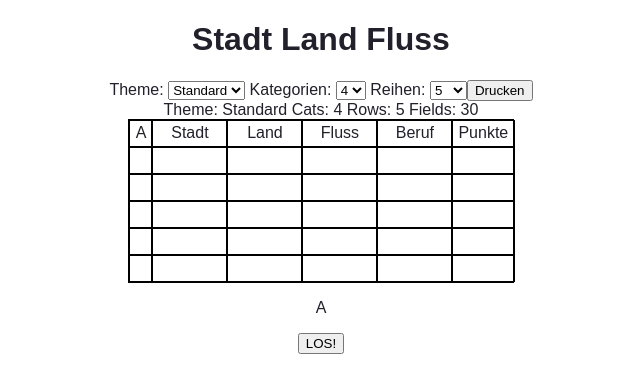
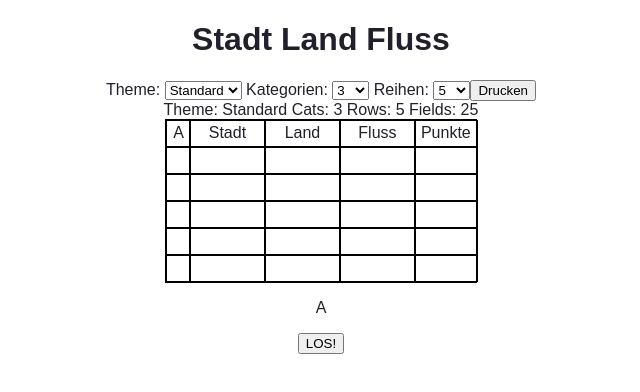
Before and after one commit to ayruun/stadt-land-fluss, a Vue app: page / in a window 1280 px wide. Shown: the top 392 px of the page, without its empty margins (319-959 px from the left). Built offline with nearby package versions, Linux system fonts and the light colour scheme.

Commit message:
switch to 10 cats / make divs editable

```diff
--- a/src/App.vue
+++ b/src/App.vue
@@ -32,12 +32,14 @@
           @change="changeCats($event)"
           v-model="cats"
         >
+          <option value="3">3</option>
           <option value="4">4</option>
           <option value="5">5</option>
           <option value="6">6</option>
           <option value="7">7</option>
           <option value="8">8</option>
           <option value="9">9</option>
+          <option value="10">10</option>
         </select>
       </label>
       <label
@@ -67,7 +69,9 @@
 
     <slfTemplate id="print-area" :theme="theme" :fields="fields" ref="slfTemp">
       <div v-for="item in items" :key="item" class="field"><span>{{ item }}</span></div>
-      <div v-for="field in fields" :key="field" class="field"><span style="display: none;">invisible</span></div>
+      <div v-for="field in fields" :key="field" class="field" contentEditable="true">
+        <span></span>
+      </div>
     </slfTemplate>
 
     <div class="generator">
@@ -92,11 +96,11 @@ export default {
   data() {
     return {
       json,
-      items: json["Standard"].slice(0, 5),
+      items: json["Standard"].slice(0, 4),
       theme: "Standard",
-      cats: 4,
+      cats: 3,
       rows: 5,
-      fields: 30,
+      fields: 25,
       result: "A"
     };
   },
@@ -131,13 +135,13 @@ export default {
   computed: {
     buildTheme() {
       let ulf = this.json[this.theme].slice(0, this.cats + 1);
-      ulf.push(this.json[this.theme][10]);
+      ulf.push(this.json[this.theme][11]);
       return ulf;
     }
   },
   created() {
-    let ulf = this.json[this.theme].slice(0, 5);
-    ulf.push(this.json[this.theme][10]);
+    let ulf = this.json[this.theme].slice(0, this.cats + 1);
+    ulf.push(this.json[this.theme][11]);
     this.items = ulf;
   }
 };
--- a/src/assets/categories.json
+++ b/src/assets/categories.json
@@ -10,6 +10,7 @@
         "Promi",
         "Marke",
         "Film",
+        "Hund",
         "Punkte"
     ],
     "Krimi": [
@@ -23,6 +24,7 @@
         "Tatort",
         "Komplize",
         "Zeuge",
+        "Schlagzeile",
         "Punkte"
     ],
     "Quatsch": [
@@ -36,6 +38,7 @@
         "Bucht",
         "Lied",
         "Gericht",
+        "Spitzname",
         "Punkte"
     ]
 }
--- a/src/components/slfTemplate.vue
+++ b/src/components/slfTemplate.vue
@@ -18,7 +18,7 @@ export default {
     width: auto;
     border: 1px solid black;
     display: grid;
-    grid-template-columns: auto repeat(4, minmax(75px, auto)) auto;
+    grid-template-columns: auto repeat(3, minmax(75px, auto)) auto;
   }
 
   .field {
```
